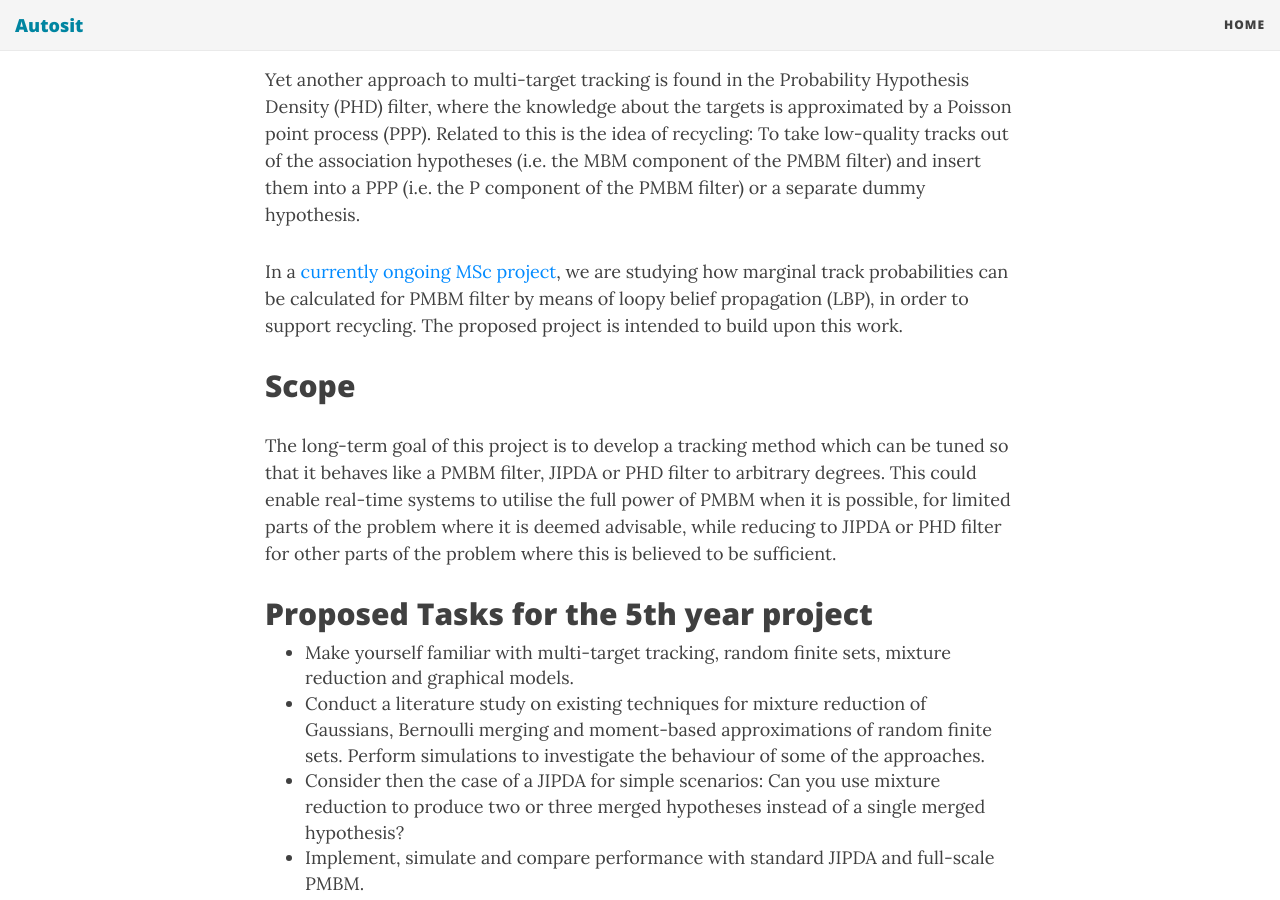
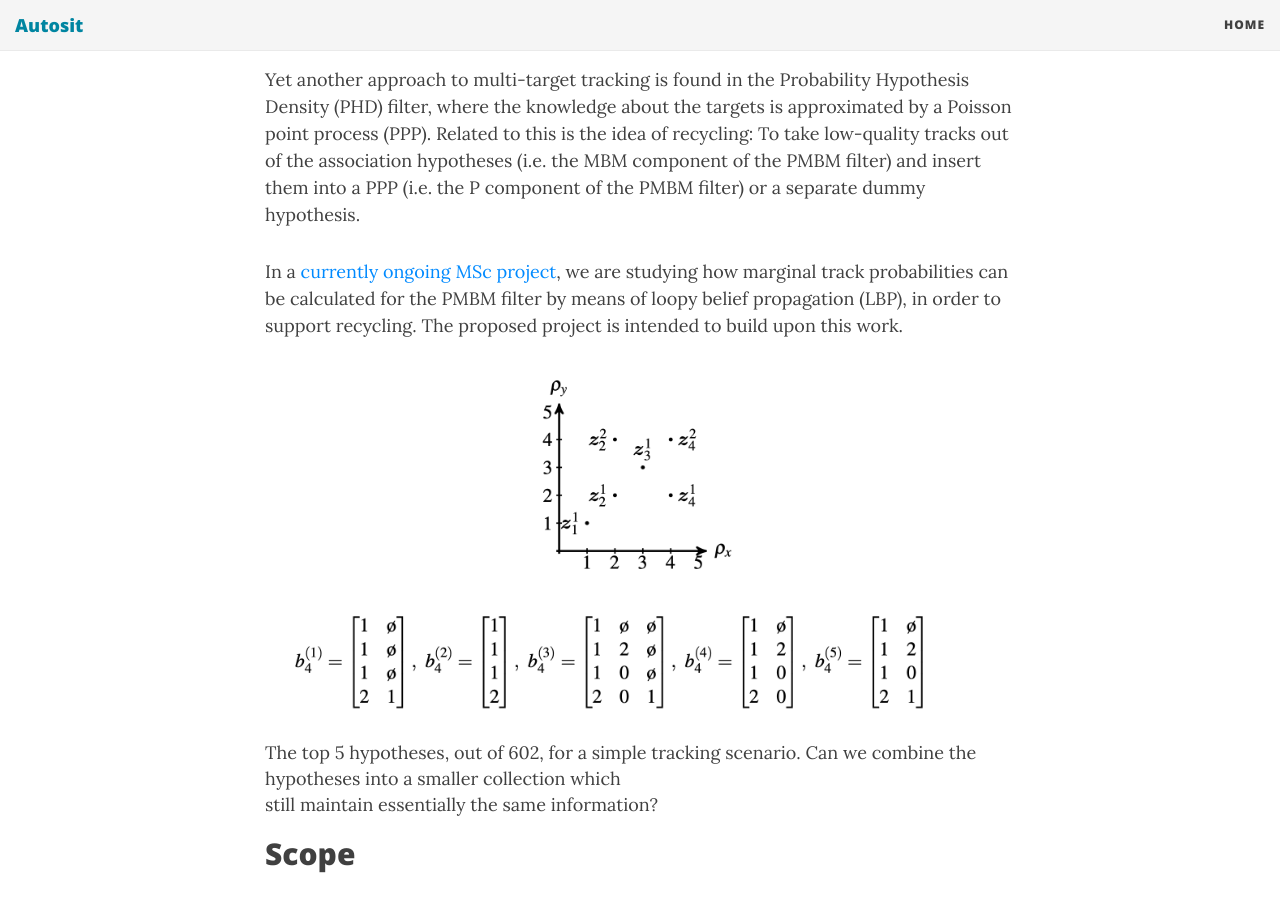
Before and after one commit to autosit/autosit.github.io, a Jekyll site: the page built from _posts/2022-03-30-pmbm_powerful.md, in a window 1280 px wide and 900 px high, scrolled down 731 px. Built offline with Jekyll 4.4.1, drawn with Linux system fonts in a browser that asks for light colours; nearby versions of some CDN libraries.

Commit message:
hypothesis example in pmbm powerful

```diff
--- a/_posts/2022-03-30-pmbm_powerful.md
+++ b/_posts/2022-03-30-pmbm_powerful.md
@@ -17,7 +17,12 @@ In multi-target tracking it is not straightforward to do similar things, because
 
 Yet another approach to multi-target tracking is found in the Probability Hypothesis Density (PHD) filter, where the knowledge about the targets is approximated by a Poisson point process (PPP). Related to this is the idea of recycling: To take low-quality tracks out of the association hypotheses (i.e. the MBM component of the PMBM filter) and insert them into a PPP (i.e. the P component of the PMBM filter) or a separate dummy hypothesis.
 
-In a [currently ongoing MSc project], we are studying how marginal track probabilities can be calculated for PMBM filter by means of loopy belief propagation (LBP), in order to support recycling. The proposed project is intended to build upon this work.
+In a [currently ongoing MSc project], we are studying how marginal track probabilities can be calculated for the PMBM filter by means of loopy belief propagation (LBP), in order to support recycling. The proposed project is intended to build upon this work.
+
+
+|<img src="{{site.url}}/assets/mhthypos.png" width="700"> |
+| The top 5 hypotheses, out of 602, for a simple tracking scenario. Can we combine the hypotheses into a smaller collection which
+still maintain essentially the same information? |
 
 ## Scope
 
```
Also changed, not shown: assets/mhthypos.png (added).
